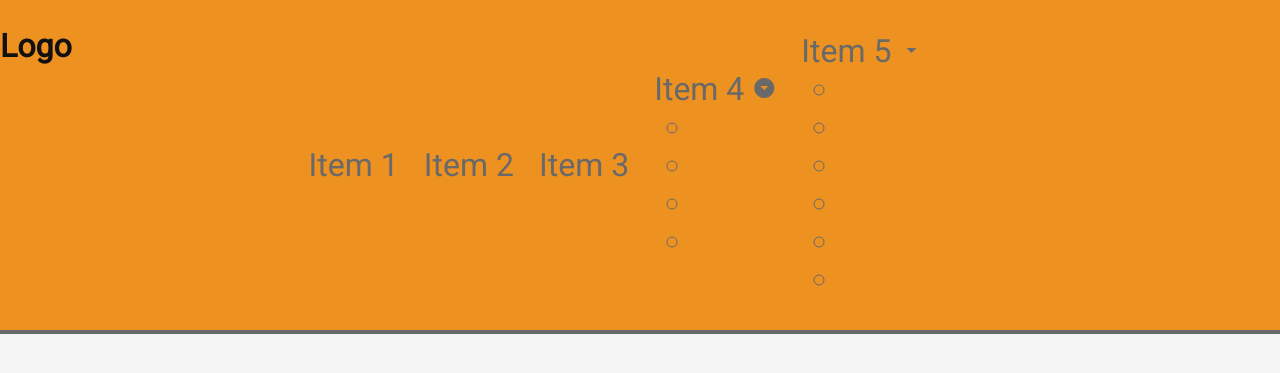
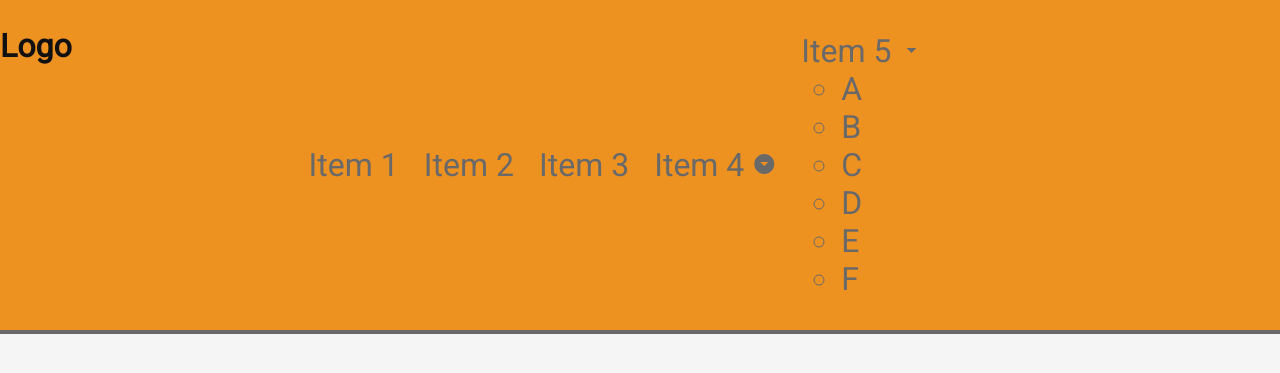
Before and after one commit to Brunoazzireluto/coffe_time, a Flask app: page / in a window 1280 px wide. Shown: the top 373 px of the page. Run offline with Flask 2, Linux system fonts and the light colour scheme.

Commit message:
adding some style

```diff
--- a/Flask/app/static/CSS/style_base.css
+++ b/Flask/app/static/CSS/style_base.css
@@ -73,5 +73,14 @@ body{
     align-items: center;
 }
 
-.list-items{
+.dropdown{
+    list-style: none;
 }
+
+.dropdown li{
+    display: none;
+}
+
+.list-drop:hover .dropdown li {
+    display: block;
+}
--- a/Flask/app/templates/index.html
+++ b/Flask/app/templates/index.html
@@ -20,22 +20,22 @@
                 <li class="list-items">Item 1</li>
                 <li class="list-items">Item 2</li>
                 <li class="list-items">Item 3</li>
-                <li class="list-items">Item 4 <span class="material-icons">arrow_drop_down_circle</span>
-                    <ul>
-                        <li></li>
-                        <li></li>
-                        <li></li>
-                        <li></li>
+                <li class="list-drop">Item 4 <span class="material-icons">arrow_drop_down_circle</span>
+                    <ul class="dropdown">
+                        <li>A</li>
+                        <li>B</li>
+                        <li>C</li>
+                        <li>D</li>
                     </ul>
                 </li>
                 <li class="list-items">Item 5 <span class="material-icons">arrow_drop_down</span>
                     <ul>
-                        <li></li>
-                        <li></li>
-                        <li></li>
-                        <li></li>
-                        <li></li>
-                        <li></li>
+                        <li>A</li>
+                        <li>B</li>
+                        <li>C</li>
+                        <li>D</li>
+                        <li>E</li>
+                        <li>F</li>
                     </ul>
                 </li>
             </ul>
```
